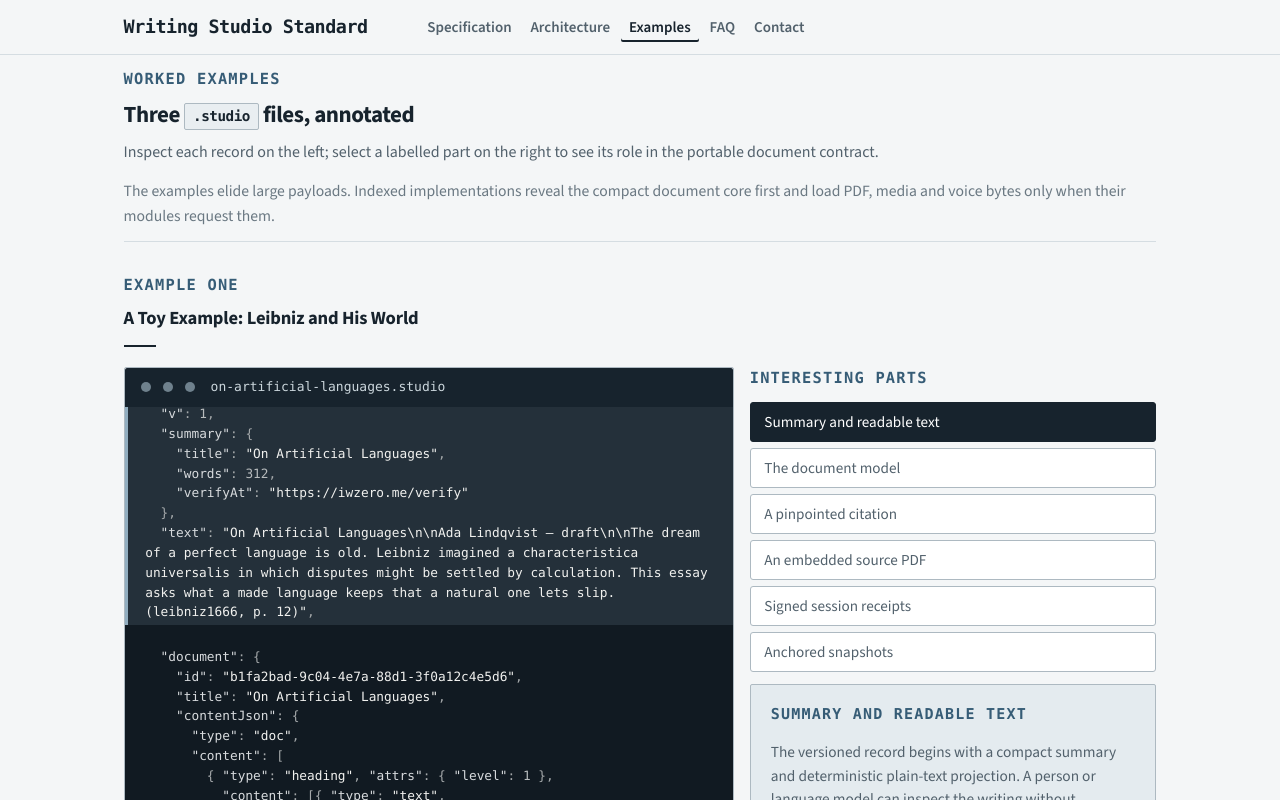
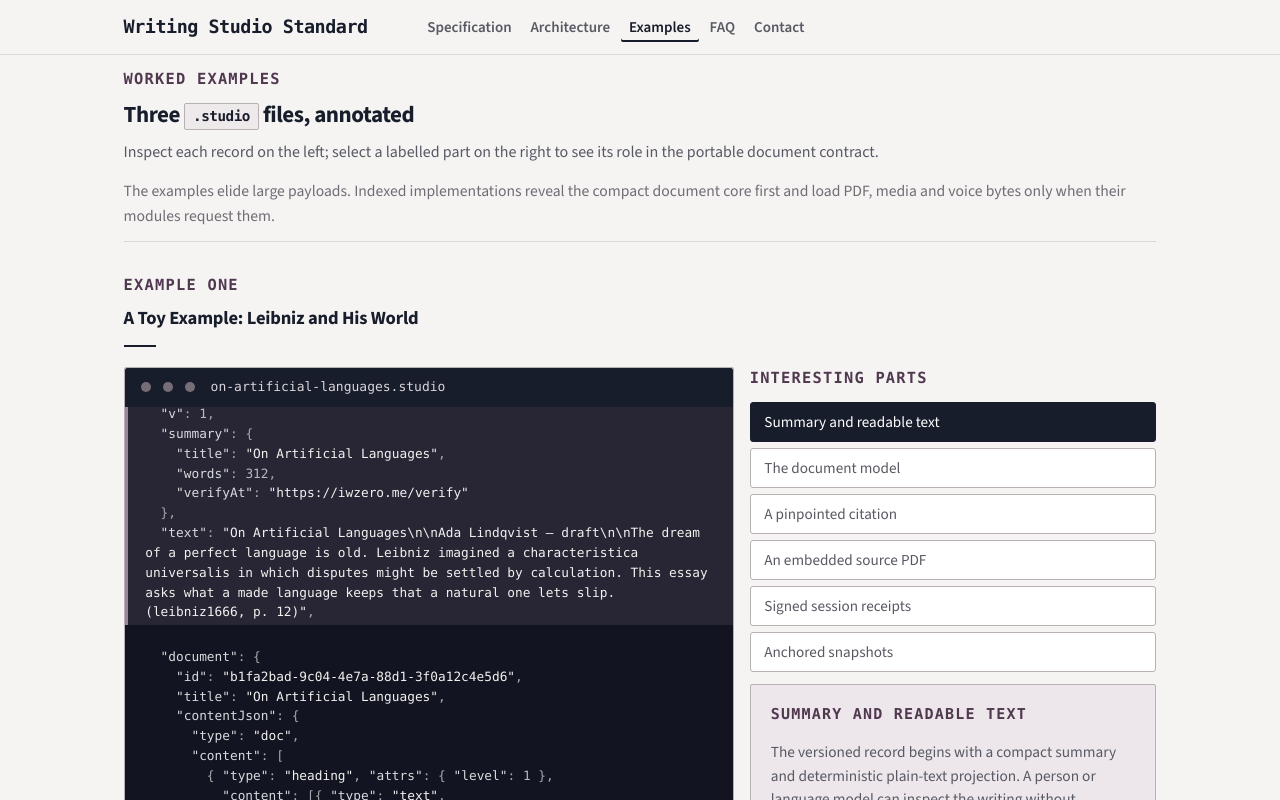
Before and after one commit to albatross310/writingstudiostandard, a React (Vite) app: page /examples in a window 1280 px wide. Shown: the top 800 px of the page. Built offline with nearby package versions, Linux system fonts and the light colour scheme.

Commit message:
Refine palette with navy and plum

```diff
--- a/src/components/Footer.css
+++ b/src/components/Footer.css
@@ -1,6 +1,6 @@
 .footer {
-  background: #17232d;
-  color: #e3eaee;
+  background: #181b29;
+  color: #e7e3e8;
   padding: 2rem 0;
   margin-top: 0;
 }
@@ -42,7 +42,7 @@
 
 .footer__tagline {
   font-size: 0.875rem;
-  color: #d7e0e5;
+  color: #ded9df;
   max-width: 36ch;
   line-height: 1.55;
 }
@@ -52,7 +52,7 @@
 .footer__privacy {
   max-width: 44ch;
   margin-top: auto;
-  color: #c5d0d6;
+  color: #cbc5cc;
   font-size: 0.8125rem;
   line-height: 1.55;
   opacity: 0.8;
@@ -67,7 +67,7 @@
   min-height: 170px;
   min-width: 0;
   font-size: 0.8125rem;
-  color: #cad5db;
+  color: #d0cad1;
   text-align: right;
 }
 
@@ -75,7 +75,7 @@
 .footer__licence {
   width: 100%;
   max-width: none;
-  color: #dde5e9;
+  color: #e3dfe4;
 }
 
 .footer__credit {
@@ -89,7 +89,7 @@
   width: 100%;
   margin-top: auto;
   line-height: 1.8;
-  color: #dde5e9;
+  color: #e3dfe4;
   text-align: right;
 }
 
--- a/src/components/Nav.css
+++ b/src/components/Nav.css
@@ -2,7 +2,7 @@
   position: sticky;
   top: 0;
   z-index: 100;
-  background: rgba(244, 246, 247, 0.97);
+  background: rgba(245, 244, 243, 0.97);
   backdrop-filter: blur(10px);
   -webkit-backdrop-filter: blur(10px);
   border-bottom: 1px solid var(--rule);
--- a/src/pages/Contact.css
+++ b/src/pages/Contact.css
@@ -1,6 +1,6 @@
 .hero {
   padding: clamp(1.25rem, 2vw, 1.7rem) 0 clamp(1rem, 1.5vw, 1.25rem);
-  background: #e8edf0;
+  background: #ebe8eb;
   border-bottom: 1px solid var(--rule);
 }
 
@@ -75,7 +75,7 @@
 .contact-form input:focus,
 .contact-form textarea:focus {
   border-color: var(--accent);
-  outline: 2px solid rgba(54, 92, 118, 0.16);
+  outline: 2px solid rgba(80, 57, 79, 0.16);
   outline-offset: 1px;
 }
 
--- a/src/styles/global.css
+++ b/src/styles/global.css
@@ -1,17 +1,17 @@
 /* ─── Design tokens ─────────────────────────────────────────────── */
 :root {
-  --paper:        #f4f6f7;
-  --rule:         #d5dde2;
-  --rule-strong:  #adb9c1;
-  --ink:          #17232d;
-  --text:         #2d3a44;
-  --text-muted:   #52616c;
-  --quiet:        #6a7882;
+  --paper:        #f5f4f3;
+  --rule:         #dcd7da;
+  --rule-strong:  #b9b0b6;
+  --ink:          #181d2b;
+  --text:         #333541;
+  --text-muted:   #585963;
+  --quiet:        #716c73;
   --panel:        #ffffff;
-  --accent:       #365c76;
-  --accent-light: #7894a7;
-  --accent-pale:  #e4ebef;
-  --surface-muted:#e9eef1;
+  --accent:       #50394f;
+  --accent-light: #8c748a;
+  --accent-pale:  #ede7ec;
+  --surface-muted:#eeeaec;
   --white:        #ffffff;
   --page-gutter:  clamp(2rem, calc(1rem + 4.5vw), 8rem);
   --content-rail: 1180px;
@@ -34,7 +34,7 @@ html {
   font-size: 16px;
   scroll-behavior: smooth;
   -webkit-font-smoothing: antialiased;
-  background: #17232d;
+  background: #181b29;
 }
 
 body {
@@ -71,8 +71,8 @@ code, pre {
 }
 
 pre {
-  background: #111a22;
-  color: #dfe7ec;
+  background: #121521;
+  color: #e1dee4;
   padding: 1rem 1.1rem;
   border-radius: var(--radius);
   overflow-x: auto;
@@ -128,8 +128,8 @@ section + section {
   border: 1px solid var(--ink);
 }
 .btn--primary:hover {
-  background: #294b62;
-  border-color: #294b62;
+  background: #2c3144;
+  border-color: #2c3144;
   text-decoration: none;
 }
 
@@ -335,14 +335,14 @@ section + section {
   border-radius: var(--radius) var(--radius) 0 0;
   font-family: var(--font-mono);
   font-size: 0.8125rem;
-  color: #cbd6dc;
+  color: #d8d4da;
 }
 
 .file-example__dot {
   width: 10px;
   height: 10px;
   border-radius: 50%;
-  background: #6f818d;
+  background: #766e77;
 }
 
 .file-example pre {
@@ -496,7 +496,7 @@ section + section {
 .studio-explorer__scroll {
   max-height: 68vh;
   overflow-y: auto;
-  background: #111a22;
+  background: #121521;
   scroll-behavior: smooth;
 }
 .studio-explorer__code {
@@ -516,7 +516,7 @@ section + section {
   font-family: var(--font-mono);
   font-size: 0.8rem;
   line-height: 1.55;
-  color: #cbd6dc;
+  color: #d8d4da;
   text-align: left;
   white-space: pre-wrap;
   overflow-wrap: anywhere;
@@ -527,8 +527,8 @@ section + section {
 .studio-block:disabled { cursor: default; }
 .studio-block:focus-visible { outline: 2px solid #fff; outline-offset: -3px; }
 .studio-block.is-active {
-  background: rgba(120, 148, 167, 0.18);
-  border-left-color: #91adbf;
+  background: rgba(140, 116, 138, 0.18);
+  border-left-color: #9d8399;
   color: #f4f7f8;
 }
 .studio-explorer__panel { display: flex; flex-direction: column; gap: 0.75rem; }
@@ -626,23 +626,23 @@ section + section {
   padding: 0.2em 0.6em; border-radius: 3px; border: 1px solid var(--rule-strong);
   color: var(--quiet); background: var(--surface-muted);
 }
-.arch-badge[data-req="1"] { color: var(--ink); background: #dce6eb; border-color: #9eafb9; }
+.arch-badge[data-req="1"] { color: var(--ink); background: #e7dfe6; border-color: #b6a5b2; }
 .arch-sub {
   font-family: var(--font-sans); font-size: 0.82rem; font-weight: 600;
   text-transform: uppercase; letter-spacing: 0.1em; color: var(--accent); margin-bottom: 0.45rem;
 }
 .arch-brief {
   border-radius: 4px 4px 0 0; overflow: hidden;
-  border: 1px solid #273844; box-shadow: var(--shadow-card);
+  border: 1px solid #2a2d3f; box-shadow: var(--shadow-card);
   display: flex; flex-direction: column; min-height: 0;
 }
 .arch-brief__head {
   flex-shrink: 0;
-  padding: 0.36rem 0.85rem; background: #4e6879; color: #f1f5f7;
+  padding: 0.36rem 0.85rem; background: #4a4e68; color: #f3f1f4;
   font-family: var(--font-sans); font-size: 0.78rem; letter-spacing: 0.02em;
 }
 .arch-brief__code {
-  margin: 0; padding: 0.9rem 1rem; border-radius: 0; background: #111a22; color: #d7e0e5;
+  margin: 0; padding: 0.9rem 1rem; border-radius: 0; background: #121521; color: #dedbe1;
   font-family: var(--font-mono); font-size: 0.76rem; line-height: 1.55;
   /* Vertical scroll only (matches the card's height); long lines wrap — no horizontal scroll. */
   flex: 1; min-height: 0; overflow-y: auto; overflow-x: hidden;
@@ -658,8 +658,8 @@ section + section {
   max-width: 18rem;
   text-align: right;
   line-height: 1.25;
-  background: #dce6eb;
-  border-color: #9eafb9;
+  background: #e7dfe6;
+  border-color: #b6a5b2;
   color: var(--ink);
 }
 .arch-badge[data-req="0"] {
```
